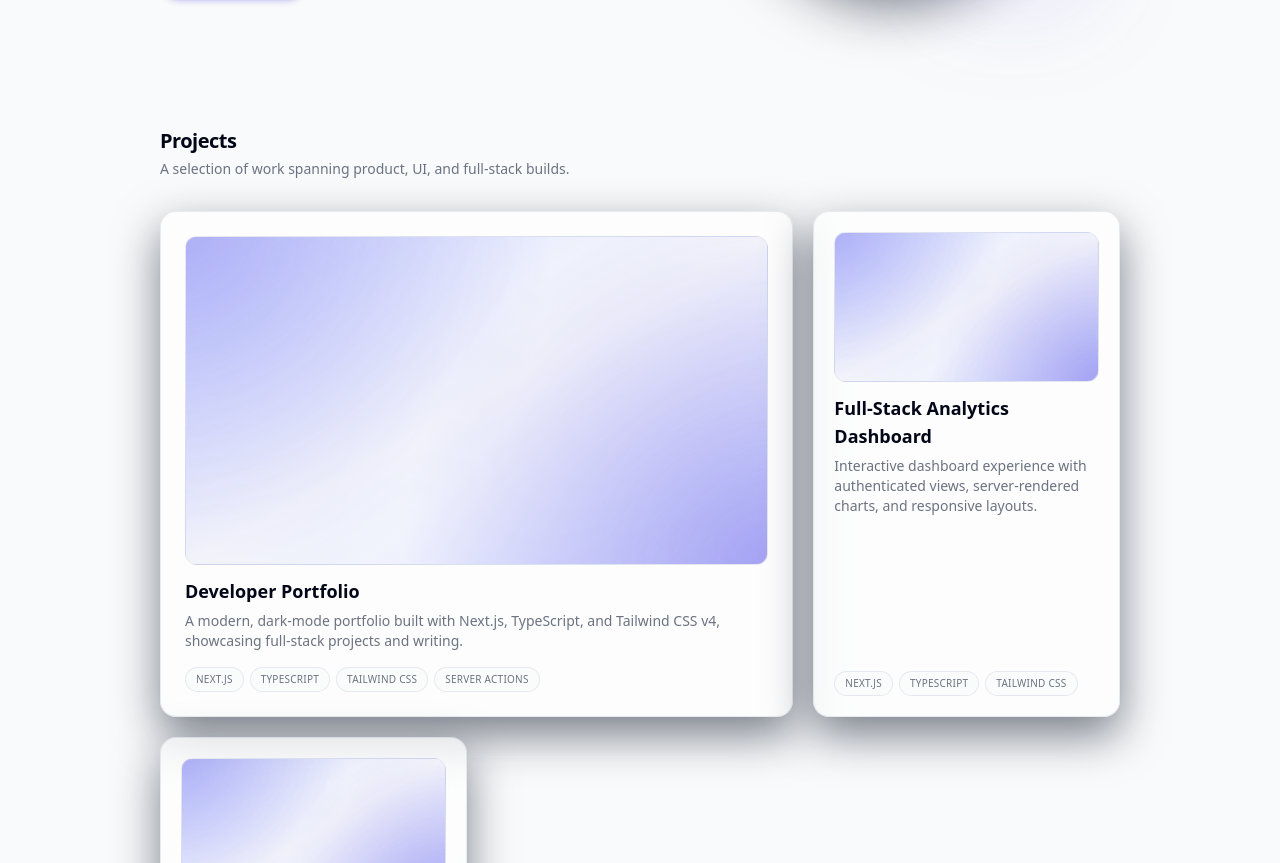
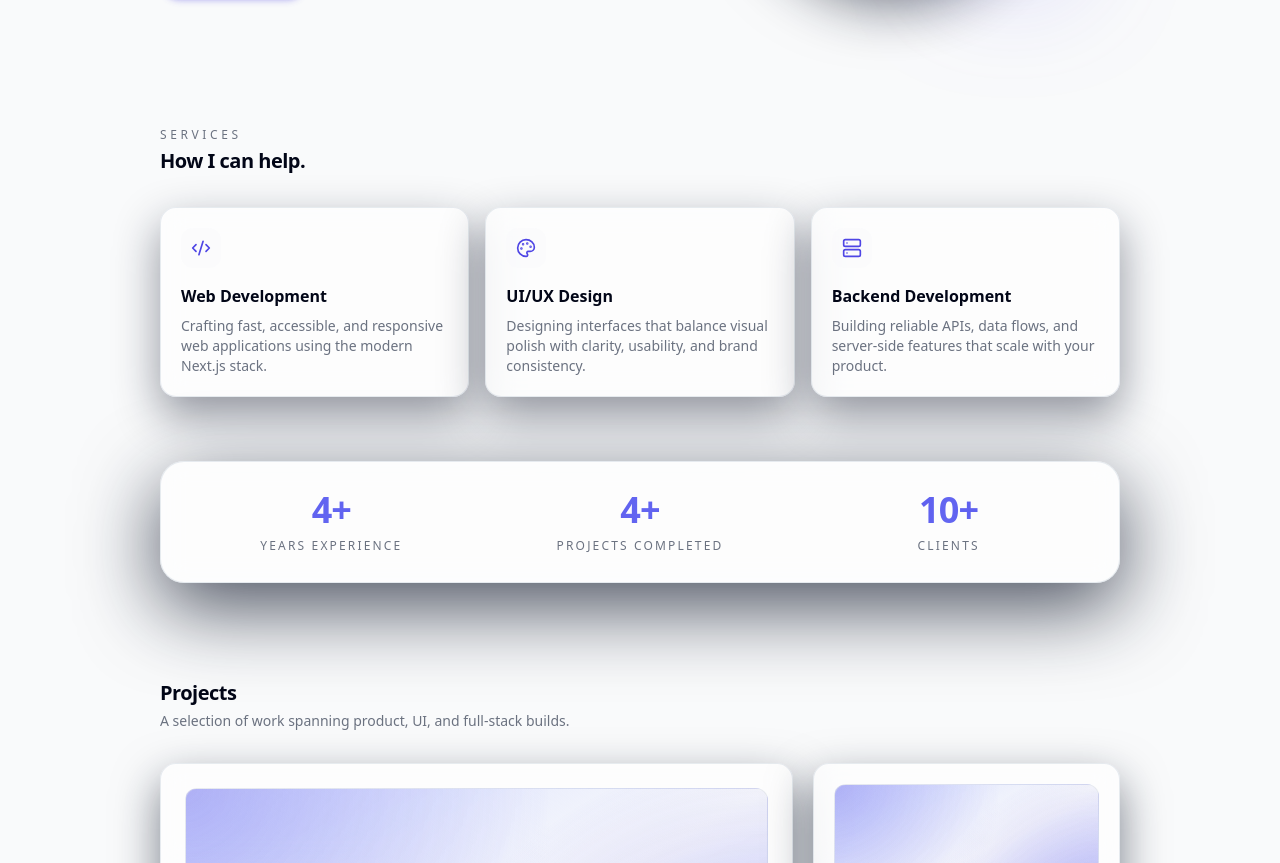
Before and after one commit to gelead/my-portfolio, a Next.js app in the folder my-portfolio/: page / in a window 1280 px wide. Shown: the part 500-1363 px from the top of the page. Built offline with nearby package versions, Linux system fonts and the light colour scheme.

Commit message:
Add services and stats sections with animations

```diff
--- a/my-portfolio/package.json
+++ b/my-portfolio/package.json
@@ -10,6 +10,7 @@
   },
   "dependencies": {
     "framer-motion": "^12.34.1",
+    "lucide-react": "^0.574.0",
     "next": "16.1.6",
     "react": "19.2.3",
     "react-dom": "19.2.3"
--- a/my-portfolio/src/app/page.tsx
+++ b/my-portfolio/src/app/page.tsx
@@ -1,4 +1,6 @@
 import { Hero } from "@/components/sections/Hero";
+import { Services } from "@/components/sections/Services";
+import { Stats } from "@/components/sections/Stats";
 import { Projects } from "@/components/sections/Projects";
 import { Experience } from "@/components/sections/Experience";
 import { Contact } from "@/components/sections/Contact";
@@ -7,6 +9,8 @@ export default function Home() {
   return (
     <div className="bg-background text-text">
       <Hero />
+      <Services />
+      <Stats />
       <Projects />
       <Experience />
       <Contact />
--- /dev/null
+++ b/my-portfolio/src/components/sections/Services.tsx
@@ -0,0 +1,93 @@
+"use client";
+
+import { motion } from "framer-motion";
+import { Code2, Palette, Server } from "lucide-react";
+
+const services = [
+  {
+    id: "web",
+    title: "Web Development",
+    description:
+      "Crafting fast, accessible, and responsive web applications using the modern Next.js stack.",
+    icon: Code2,
+  },
+  {
+    id: "uiux",
+    title: "UI/UX Design",
+    description:
+      "Designing interfaces that balance visual polish with clarity, usability, and brand consistency.",
+    icon: Palette,
+  },
+  {
+    id: "backend",
+    title: "Backend Development",
+    description:
+      "Building reliable APIs, data flows, and server-side features that scale with your product.",
+    icon: Server,
+  },
+];
+
+const containerVariants = {
+  hidden: { opacity: 0 },
+  visible: {
+    opacity: 1,
+    transition: {
+      staggerChildren: 0.12,
+    },
+  },
+};
+
+const cardVariants = {
+  hidden: { opacity: 0, y: 20 },
+  visible: { opacity: 1, y: 0 },
+};
+
+export function Services() {
+  return (
+    <section
+      id="services"
+      className="mx-auto max-w-5xl px-4 pb-12 pt-4 sm:px-6 md:pb-16 lg:px-8"
+    >
+      <div className="mb-8 flex flex-col gap-2 sm:flex-row sm:items-end sm:justify-between">
+        <div>
+          <p className="text-xs font-medium uppercase tracking-[0.3em] text-text-muted">
+            Services
+          </p>
+          <h2 className="mt-1 text-lg font-semibold tracking-tight text-text sm:text-xl">
+            How I can help.
+          </h2>
+        </div>
+      </div>
+
+      <motion.div
+        variants={containerVariants}
+        initial="hidden"
+        whileInView="visible"
+        viewport={{ once: true, amount: 0.35 }}
+        className="grid gap-4 md:grid-cols-3"
+      >
+        {services.map((service) => {
+          const Icon = service.icon;
+
+          return (
+            <motion.div
+              key={service.id}
+              variants={cardVariants}
+              className="group flex flex-col rounded-2xl border border-border-subtle/70 bg-background-elevated/60 p-4 shadow-[0_18px_45px_rgba(15,23,42,0.45)] backdrop-blur-md transition hover:border-accent hover:shadow-[0_24px_60px_rgba(88,80,236,0.45)] sm:p-5"
+            >
+              <div className="mb-4 inline-flex h-10 w-10 items-center justify-center rounded-xl bg-background/70 text-accent">
+                <Icon className="h-5 w-5" aria-hidden="true" />
+              </div>
+              <h3 className="text-sm font-semibold text-text sm:text-base">
+                {service.title}
+              </h3>
+              <p className="mt-2 text-xs text-text-muted sm:text-sm">
+                {service.description}
+              </p>
+            </motion.div>
+          );
+        })}
+      </motion.div>
+    </section>
+  );
+}
--- /dev/null
+++ b/my-portfolio/src/components/sections/Stats.tsx
@@ -0,0 +1,65 @@
+"use client";
+
+import { motion } from "framer-motion";
+
+const stats = [
+  {
+    id: "experience",
+    label: "Years Experience",
+    value: "4+",
+  },
+  {
+    id: "projects",
+    label: "Projects Completed",
+    value: "4+",
+  },
+  {
+    id: "clients",
+    label: "Clients",
+    value: "10+",
+  },
+];
+
+const containerVariants = {
+  hidden: { opacity: 0 },
+  visible: {
+    opacity: 1,
+    transition: {
+      staggerChildren: 0.12,
+    },
+  },
+};
+
+const itemVariants = {
+  hidden: { opacity: 0, y: 18 },
+  visible: { opacity: 1, y: 0 },
+};
+
+export function Stats() {
+  return (
+    <section className="mx-auto max-w-5xl px-4 pb-16 sm:px-6 md:pb-20 lg:px-8">
+      <motion.div
+        variants={containerVariants}
+        initial="hidden"
+        whileInView="visible"
+        viewport={{ once: true, amount: 0.4 }}
+        className="grid gap-6 rounded-3xl border border-border-subtle/70 bg-background-elevated/60 px-6 py-6 text-center shadow-[0_24px_80px_rgba(15,23,42,0.75)] backdrop-blur-md sm:grid-cols-3 sm:px-8 sm:py-7 md:gap-8"
+      >
+        {stats.map((stat) => (
+          <motion.div
+            key={stat.id}
+            variants={itemVariants}
+            className="space-y-1 sm:space-y-2"
+          >
+            <p className="bg-gradient-to-r from-brand-primary via-accent-soft to-brand-primary bg-clip-text text-3xl font-semibold tracking-tight text-transparent sm:text-4xl">
+              {stat.value}
+            </p>
+            <p className="text-[11px] font-medium uppercase tracking-[0.18em] text-text-muted sm:text-xs">
+              {stat.label}
+            </p>
+          </motion.div>
+        ))}
+      </motion.div>
+    </section>
+  );
+}
```
Also changed, not shown: 1 other file (tests, documents, lock files or other folders).
